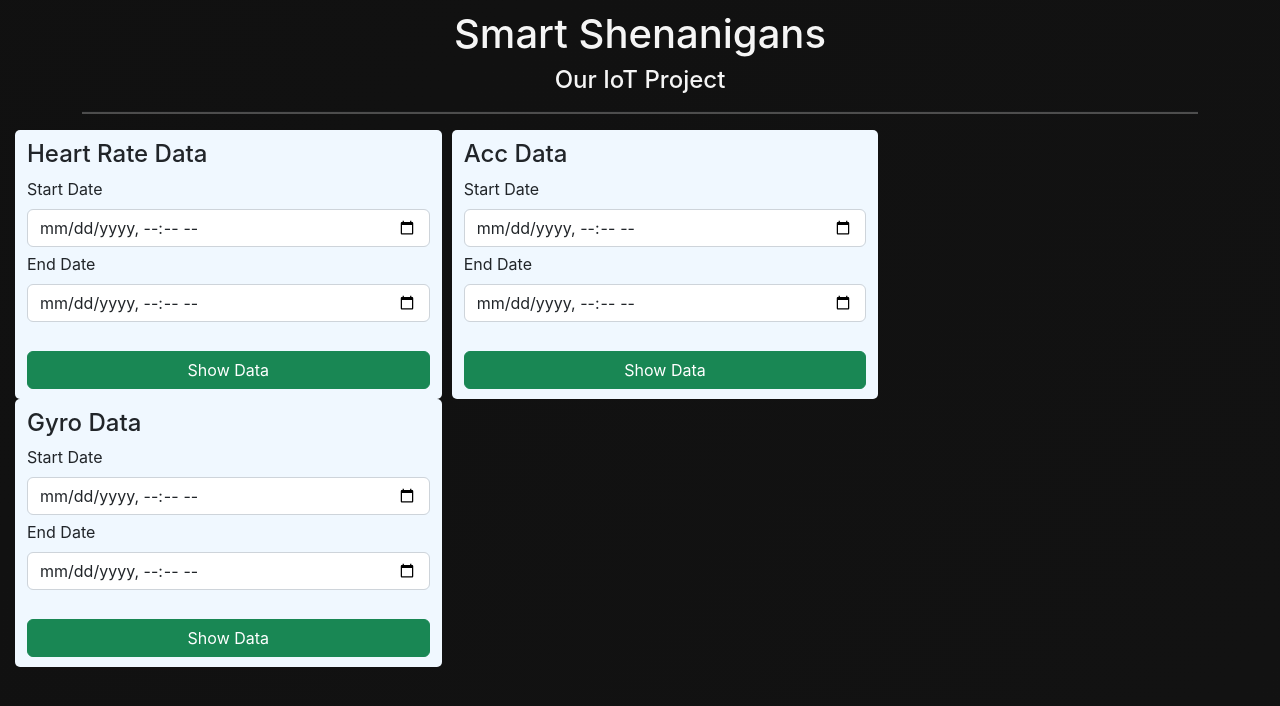
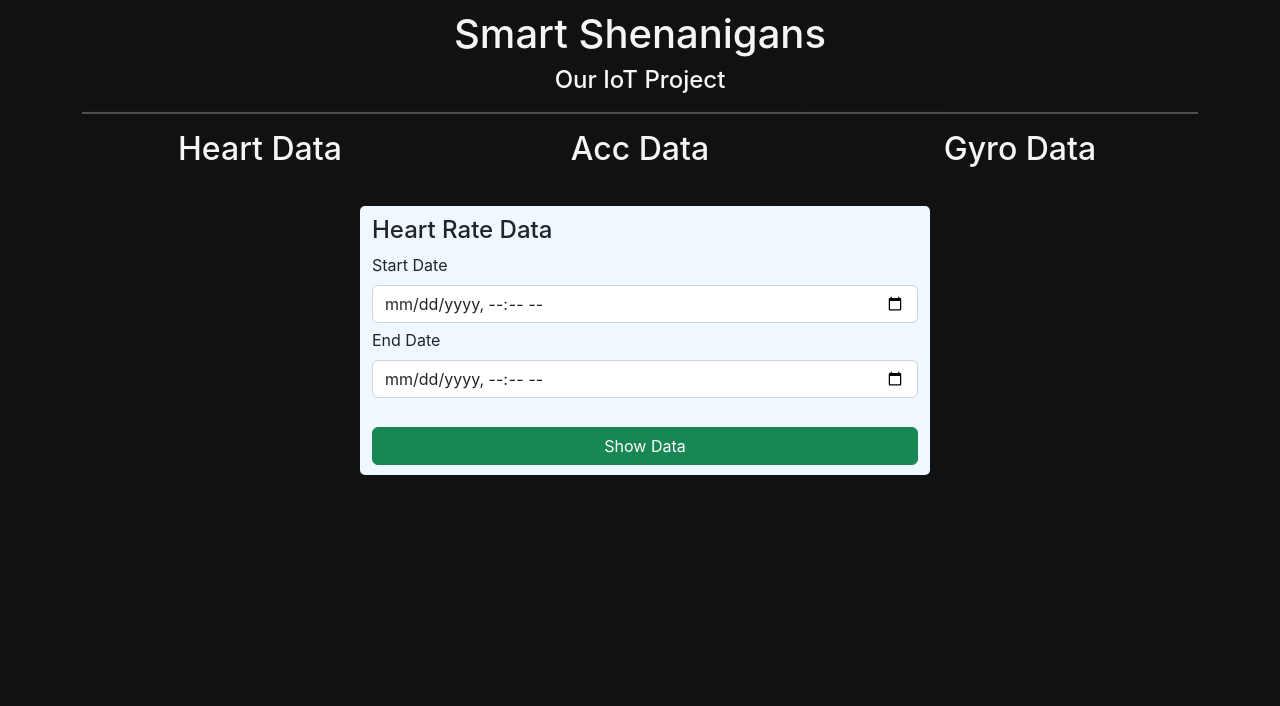
Before and after one commit to TUNI-Projects/TUNI-IoT-Frontend, a React (Create React App) app: page / in a window 1280 px wide. Shown: the top 706 px of the page. Built offline with nearby package versions, Linux system fonts and the light colour scheme.

Commit message:
navigation added on dashboard

```diff
--- a/src/App.js
+++ b/src/App.js
@@ -8,10 +8,8 @@ function App() {
         <h1 className="h1" align="center" style={{ color: "whitesmoke", paddingTop: "10px" }}> Smart Shenanigans</h1>
         <h3 className="h4" align="center" style={{ color: "whitesmoke", }}> Our IoT Project</h3>
         <hr style={{ backgroundColor: "white", height: "3px" }} />
-      </div>
 
-      <div className="container-fluid" style={{marginLeft: "10px", marginRight: "10px"}}>
-      <Dashboard className=""></Dashboard>
+        <Dashboard className=""></Dashboard>
       </div>
     </div>
   );
--- a/src/component/dashboard.js
+++ b/src/component/dashboard.js
@@ -1,7 +1,8 @@
 import React from "react";
 import "../css/component.css";
 import InputForm from "./sub/form";
-import HeartRecordView from "./heart";
+import HeartRecordView from "./sub/heart";
+import Navigation from "./sub/navigation";
 
 class Dashboard extends React.Component {
   constructor(props) {
@@ -9,13 +10,41 @@ class Dashboard extends React.Component {
     this.state = {
       startDate: null,
       endDate: null,
+      // these values are for graph
       isHeart: false,
       isAcc: false,
       isGyro: false,
+      // these values are for input form
+      showHeart: true,
+      showGyro: false,
+      showAcc: false,
     };
     this.showHeartData = this.showHeartData.bind(this);
     this.showAccData = this.showAccData.bind(this);
     this.showGyroData = this.showGyroData.bind(this);
+    this.showForm = this.showForm.bind(this);
+  }
+
+  showForm(state) {
+    if (state === "heart") {
+      this.setState({
+        showHeart: true,
+        showGyro: false,
+        showAcc: false,
+      });
+    } else if (state === "acc") {
+      this.setState({
+        showHeart: false,
+        showGyro: false,
+        showAcc: true,
+      });
+    } else if (state === "gyro") {
+      this.setState({
+        showHeart: false,
+        showGyro: true,
+        showAcc: false,
+      });
+    }
   }
 
   showHeartData(data) {
@@ -64,31 +93,33 @@ class Dashboard extends React.Component {
     return (
       // don't add anything in the parent div
       <div>
-        <div className="row">
-          {/* this is the filtering portion */}
-          <div className="col-md-4 white-col">
-            {/* heart */}
+        <Navigation status={this.showForm}></Navigation>
+        {/* ---------------------------------------- */}
+
+        <div className="row" style={{paddingTop: "10px"}}>
+          <div className="col-md-3"></div>
+          <div className="col-md-6 white-col">
+            {this.state.showHeart && (
               <InputForm
                 parentState={this.showHeartData}
                 source="heart"
               ></InputForm>
-          </div>
+            )}
 
-          <div className="col-md-4 white-col">
-            {/* acc */}
+            {this.state.showAcc && (
               <InputForm
                 parentState={this.showAccData}
                 source="acc"
               ></InputForm>
-            </div>
-
-          <div className="col-md-4 white-col">
-          {/* gyro */}
+            )}
+            {this.state.showGyro && (
               <InputForm
                 parentState={this.showGyroData}
                 source="gyro"
               ></InputForm>
+            )}
           </div>
+          <div className="col-md-3"></div>
         </div>
 
         <div className="row">
--- a/src/component/heart.js
+++ b/src/component/sub/heart.js
@@ -1,6 +1,6 @@
-import "./../css/App.css";
+import "./../../css/App.css";
 import React from "react";
-import CanvasJSReact from "../assets/canvasjs.react";
+import CanvasJSReact from "../../assets/canvasjs.react";
 
 class HeartRecordView extends React.Component {
   constructor(props) {
--- /dev/null
+++ b/src/component/sub/navigation.js
@@ -0,0 +1,88 @@
+import React from "react";
+import "../../css/component.css";
+
+class Navigation extends React.Component {
+  constructor(props) {
+    super(props);
+    this.state = {
+      heartActive: false,
+      gyroActive: false,
+      accActive: false,
+      parentStatus: this.props.status,
+    };
+  }
+
+  handleHeartClick(event) {
+    this.setState({
+      heartActive: true,
+      gyroActive: false,
+      accActive: false,
+    });
+    this.state.parentStatus("heart");
+  }
+
+  handleAccClick(event) {
+    this.setState({
+      heartActive: false,
+      gyroActive: false,
+      accActive: true,
+    });
+    this.state.parentStatus("acc");
+  }
+
+  handleGyroClick(event) {
+    this.setState({
+      heartActive: false,
+      gyroActive: true,
+      accActive: false,
+    });
+    this.state.parentStatus("gyro");
+  }
+
+  componentDidMount() {
+    this.setState({
+      heartActive: true,
+      gyroActive: false,
+      accActive: false,
+    });
+  }
+
+  render() {
+    return (
+      <div
+        className="row"
+        style={{ color: "whitesmoke", paddingBottom: "20px" }}
+      >
+        <div className="col-md-4" onClick={this.handleHeartClick.bind(this)}>
+          <p
+            className={this.state.heartActive ? "h2 focus entry" : "h2 entry"}
+            align="center"
+          >
+            {" "}
+            Heart Data
+          </p>
+        </div>
+
+        <div className="col-md-4" onClick={this.handleAccClick.bind(this)}>
+          <p
+            className={this.state.heartActive ? "h2 focus entry" : "h2 entry"}
+            align="center"
+          >
+            Acc Data
+          </p>
+        </div>
+
+        <div className="col-md-4" onClick={this.handleGyroClick.bind(this)}>
+          <p
+            className={this.state.heartActive ? "h2 focus entry" : "h2 entry"}
+            align="center"
+          >
+            Gyro Data
+          </p>
+        </div>
+      </div>
+    );
+  }
+}
+
+export default Navigation;
--- a/src/css/component.css
+++ b/src/css/component.css
@@ -12,3 +12,18 @@
     padding-top: 5px;
     padding-bottom: 5px;
 }
+
+.focus {
+    text-shadow: whitesmoke;
+}
+
+.entry:hover {
+    transition-duration: 1s;
+    transition-property: font-size;
+    font-size: 45px;
+}
+
+.entry {
+    transition-duration: 1s;
+    transition-property: font-size;
+}
```
Also changed, not shown: src/component/acc.js (deleted), src/component/gyro.js (deleted), src/component/sub/acc.js (added), src/component/sub/gyro.js (added). Lines whose indentation alone changed are shown as unchanged.
